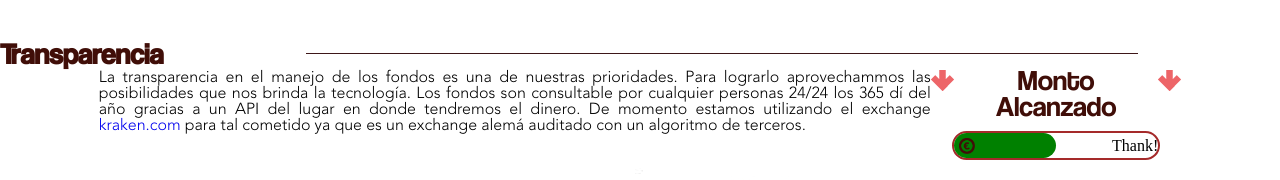
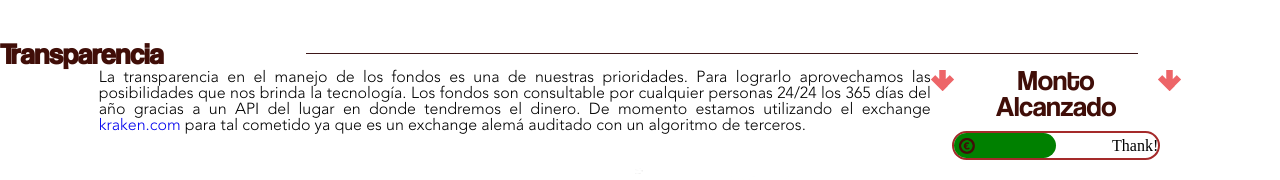
Before and after one commit to Chococoin/StreetChocolate_Web, a plain HTML site: page transparency.html in a window 1280 px wide. Shown: the part 483-663 px from the top of the page. Drawn offline with nearby package versions, Linux system fonts and the light colour scheme.

Commit message:
Fix some typos.

```diff
--- a/transparency.html
+++ b/transparency.html
@@ -51,7 +51,7 @@
 			<article class="art_std">
 				<h2>Transparencia</h2>
 				<div class="line"></div>
-				<p>La transparencia en el manejo de los fondos es una de nuestras prioridades. Para lograrlo aprovechammos las posibilidades que nos brinda la tecnolog&iacute;a. Los fondos son consultable por cualquier personas 24/24 los 365 d&iacute; del año gracias a un API del lugar en donde tendremos el dinero. De momento estamos utilizando el exchange <a href="kraken.com">kraken.com</a> para tal cometido ya que es un exchange alem&aacute; auditado con un algoritmo de terceros.</p>
+				<p>La transparencia en el manejo de los fondos es una de nuestras prioridades. Para lograrlo aprovechamos las posibilidades que nos brinda la tecnolog&iacute;a. Los fondos son consultable por cualquier personas 24/24 los 365 d&iacute;as del año gracias a un API del lugar en donde tendremos el dinero. De momento estamos utilizando el exchange <a href="kraken.com">kraken.com</a> para tal cometido ya que es un exchange alem&aacute; auditado con un algoritmo de terceros.</p>
 				<div>
 					<img src="icons/pink_arrow.png" alt="">
 				</div>
```
